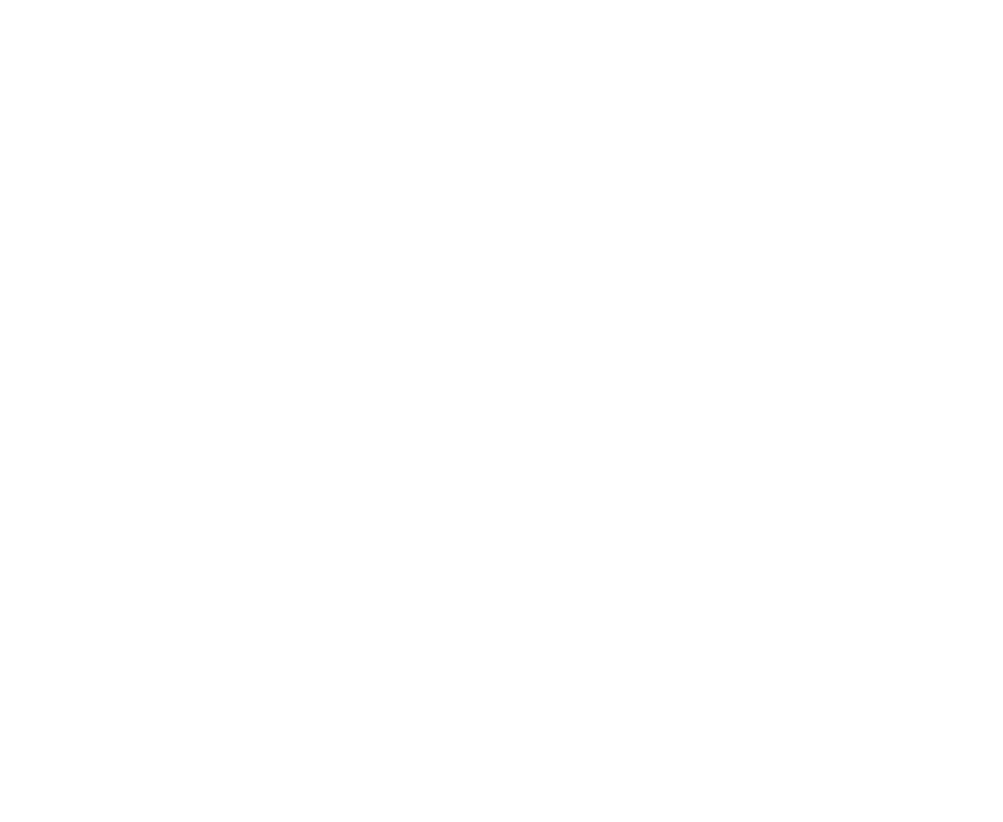
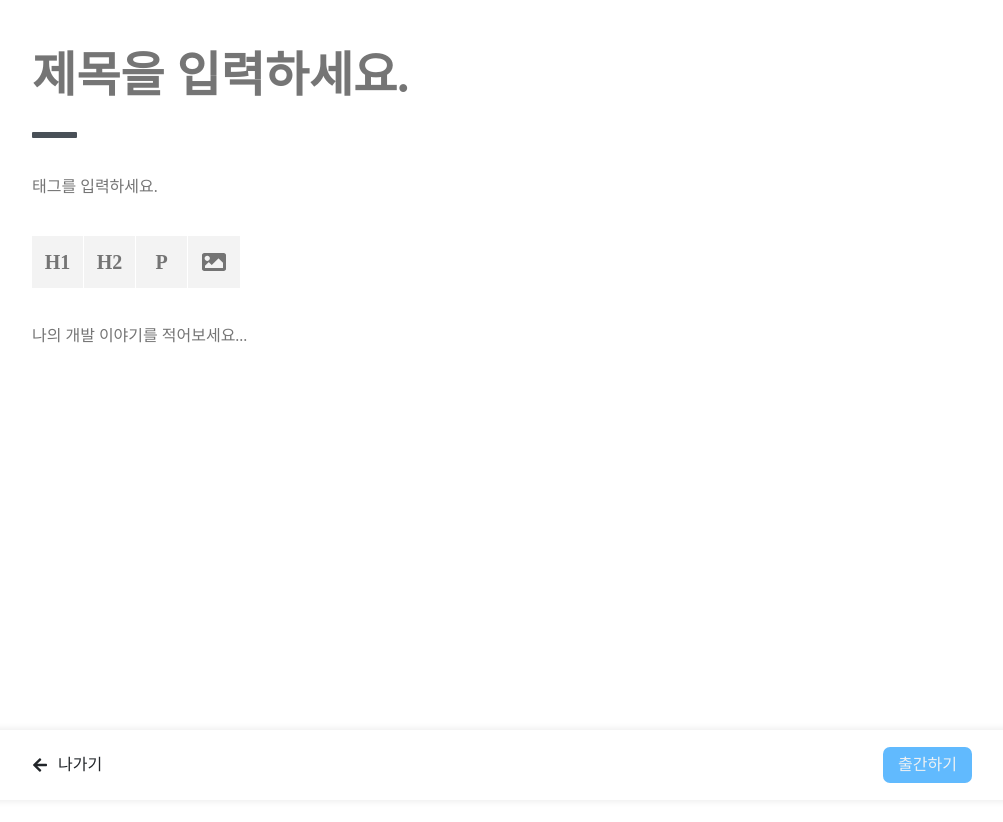
Before and after one commit to 2hanbyeol1/newsfeed, a React (Vite) app: page /write in a window 1280 px wide. Before the commit this address had no page. Shown: the top 822 px of the page, without its empty margins (138-1141 px from the left). Before the commit the page ends 800 px from the top, so only its background shows below. Built offline with nearby package versions, Linux system fonts and the light colour scheme.

Commit message:
init : branch 생성 및 Write 페이지 레이아웃 작업 완료

```diff
--- a/package.json
+++ b/package.json
@@ -13,6 +13,7 @@
     "@reduxjs/toolkit": "^2.2.5",
     "react": "^18.2.0",
     "react-dom": "^18.2.0",
+    "react-icons": "^5.2.1",
     "react-redux": "^9.1.2",
     "react-router-dom": "^6.23.1",
     "styled-components": "^6.1.11",
--- a/src/App.jsx
+++ b/src/App.jsx
@@ -1,6 +1,8 @@
 import { BrowserRouter, Route, Routes } from "react-router-dom";
 import GlobalStyle from "./GlobalStyle";
 import Main from "./pages/Main";
+import Detail from "./pages/Detail";
+import Write from "./pages/Write";
 
 function App() {
   return (
@@ -8,6 +10,8 @@ function App() {
       <GlobalStyle />
       <Routes>
         <Route path="/" element={<Main />} />
+        <Route path="/write" element={<Write />} />
+        <Route path="/detail/:id" element={<Detail />} />
       </Routes>
     </BrowserRouter>
   );
--- /dev/null
+++ b/src/components/WriteForm.jsx
@@ -0,0 +1,240 @@
+import { useRef } from "react";
+import styled from "styled-components";
+import { FaImage } from "react-icons/fa";
+import { FaArrowLeft } from "react-icons/fa";
+
+const FormWrap = styled.form`
+  width: 100%;
+
+  input,
+  textarea,
+  button {
+    border: none;
+    padding: 0;
+    margin: 0;
+    background: none;
+    box-shadow: none;
+    font: inherit;
+    outline: none;
+    resize: none;
+  }
+
+  button {
+    cursor: pointer;
+  }
+`;
+
+const FormWidthWrap = styled.div`
+  min-width: 320px;
+  max-width: 940px;
+  margin: 0 auto;
+  padding: 20px 0;
+  box-sizing: border-box;
+`;
+
+const Title = styled.div`
+  width: 100%;
+
+  input {
+    display: block;
+    font-size: 48px;
+    width: 100%;
+    height: fit-content;
+    line-height: 1.5;
+    font-weight: bold;
+  }
+
+  div {
+    background: rgb(73, 80, 87);
+    height: 6px;
+    width: 3.5vw;
+    margin-top: 20px;
+    margin-bottom: 20px;
+    border-radius: 1px;
+  }
+`;
+
+const TagInput = styled.div`
+  margin: 40px 0;
+`;
+
+const SelectBtn = styled.div`
+  display: flex;
+  margin-bottom: 40px;
+  button {
+    width: 52px;
+    height: 52px;
+    display: flex;
+    align-items: center;
+    justify-content: center;
+    font-size: 20px;
+    font-weight: bold;
+    color: #747474;
+    flex-shrink: 0;
+    background-color: #f3f3f3;
+    border-right: 1px solid #fff;
+    transition:
+      background-color 0.3s,
+      color 0.3s;
+
+    &:hover {
+      background-color: #e0e0e0;
+      color: #333;
+    }
+  }
+`;
+
+const ImageUploadButton = styled.label`
+  display: inline-block;
+  cursor: pointer;
+`;
+
+const InputFile = styled.input`
+  display: none;
+`;
+
+const ButtonIcon = styled.span`
+  display: inline-block;
+  width: 52px;
+  height: 52px;
+  background-color: #f3f3f3;
+  display: flex;
+  justify-content: center;
+  align-items: center;
+  font-size: 24px;
+  color: #747474;
+  transition:
+    background-color 0.3s,
+    color 0.3s;
+
+  &:hover {
+    background-color: #e0e0e0;
+    color: #333;
+  }
+`;
+
+const Content = styled.div`
+  width: 100%;
+  min-height: 500px;
+  overflow: auto;
+
+  textarea {
+    width: 100%;
+  }
+`;
+
+const SubmitBtn = styled.div`
+  width: 100%;
+  position: fixed;
+  bottom: 0;
+  padding: 17px 0;
+  box-shadow: rgba(0, 0, 0, 0.1) 0px 0px 8px;
+
+  div {
+    min-width: 320px;
+    max-width: 940px;
+    margin: 0 auto;
+    display: flex;
+    justify-content: space-between;
+  }
+  button {
+    font-size: 20px;
+    border: none;
+    padding: 0;
+    margin: 0;
+    background: none;
+    box-shadow: none;
+    font: inherit;
+    outline: none;
+    resize: none;
+    cursor: pointer;
+  }
+  button.back {
+    display: flex;
+    align-items: center;
+    color: #212529;
+    svg {
+      margin-right: 10px;
+    }
+  }
+
+  button.done {
+    padding: 10px 15px;
+    border-radius: 7px;
+    background-color: #61bafe;
+    color: #eef1f3;
+    background-color:
+      0.3s,
+      color 0.3s;
+  }
+
+  button.done:hover {
+    background-color: #5bb4f8;
+    color: #ffffff;
+  }
+`;
+
+const WriteForm = () => {
+  const fileInputRef = useRef(null);
+
+  const handleButtonClick = () => {
+    fileInputRef.current.click();
+  };
+
+  const handleFileChange = (event) => {
+    console.log("File selected:", event.target.files[0]);
+  };
+  return (
+    <>
+      <FormWrap>
+        <FormWidthWrap>
+          <Title>
+            <input type="text" id="title" name="title" placeholder="제목을 입력하세요." aria-label="제목 입력" />
+            <div></div>
+          </Title>
+          <TagInput>
+            <input type="text" id="tags" name="tags" placeholder="태그를 입력하세요." aria-label="태그 입력" />
+          </TagInput>
+          <SelectBtn>
+            <button type="button" aria-label="H1태그로 입력">
+              H1
+            </button>
+            <button type="button" aria-label="H2태그로 입력">
+              H2
+            </button>
+            <button type="button" aria-label="P태그로 입력">
+              P
+            </button>
+            <ImageUploadButton htmlFor="image-upload" aria-label="Image 업로드" onClick={handleButtonClick}>
+              <ButtonIcon>
+                <FaImage />
+              </ButtonIcon>
+              <InputFile type="file" id="image-upload" ref={fileInputRef} onChange={handleFileChange} />
+            </ImageUploadButton>
+          </SelectBtn>
+          <Content>
+            <textarea
+              id="content"
+              name="content"
+              placeholder="나의 개발 이야기를 적어보세요..."
+              aria-label="내용 작성"
+            ></textarea>
+          </Content>
+        </FormWidthWrap>
+      </FormWrap>
+      <SubmitBtn>
+        <div>
+          <button className="back">
+            <FaArrowLeft />
+            나가기
+          </button>
+          <button className="done" type="submit">
+            출간하기
+          </button>
+        </div>
+      </SubmitBtn>
+    </>
+  );
+};
+
+export default WriteForm;
--- /dev/null
+++ b/src/pages/Detail.jsx
@@ -0,0 +1,9 @@
+import React from "react";
+import styled from "styled-components";
+import { useNavigate, useParams } from "react-router-dom";
+
+const Detail = () => {
+  return <div>Detail</div>;
+};
+
+export default Detail;
--- /dev/null
+++ b/src/pages/Write.jsx
@@ -0,0 +1,18 @@
+import React from "react";
+import styled from "styled-components";
+import WriteForm from "../components/WriteForm";
+
+const WriteWrap = styled.div`
+  margin-top: 20px;
+  position: relative;
+`;
+
+const Write = () => {
+  return (
+    <WriteWrap>
+      <WriteForm />
+    </WriteWrap>
+  );
+};
+
+export default Write;
```
Also changed, not shown: 1 other file (tests, documents, lock files or other folders).
